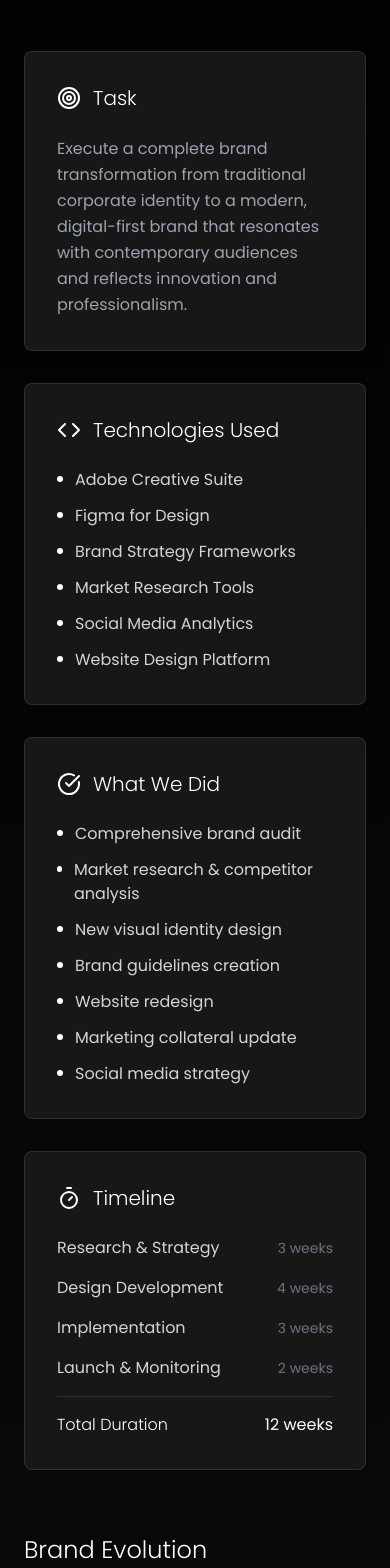
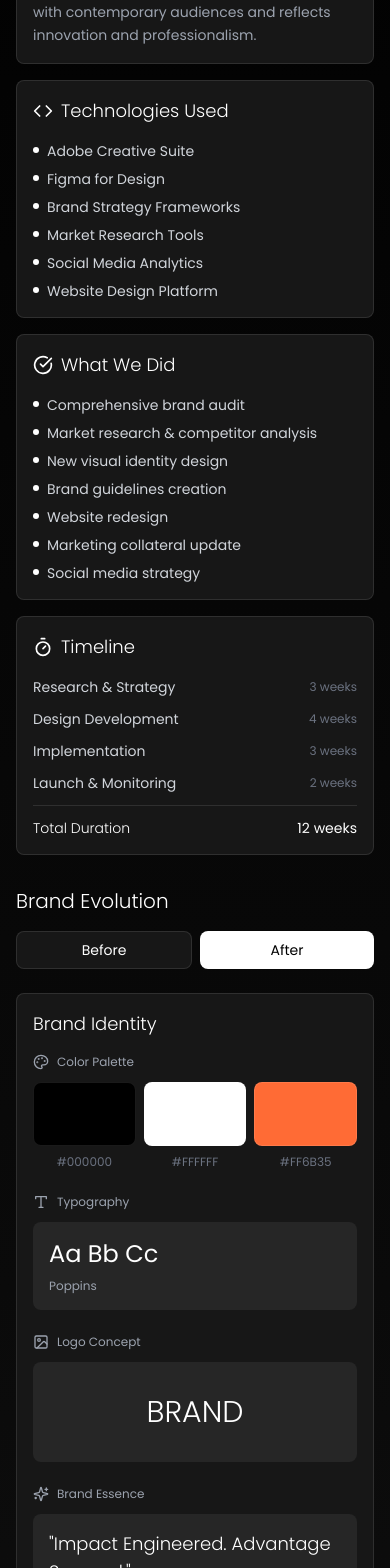
Before and after one commit to MGifensius/Metaseti-Digital-Indonesia, a Next.js app: page /projects/brand-transformation in a window 390 px wide. Shown: the part 432-2000 px from the top of the page. Built offline with nearby package versions, Linux system fonts and the light colour scheme.

Commit message:
Update page.tsx

```diff
--- a/src/app/projects/brand-transformation/page.tsx
+++ b/src/app/projects/brand-transformation/page.tsx
@@ -74,76 +74,75 @@ export default function BrandTransformation() {
     <div className="min-h-screen bg-gradient-to-b from-black via-neutral-950 to-neutral-900">
       {/* Header */}
       <div className="border-b border-white/10 bg-black/50 backdrop-blur-sm sticky top-0 z-50">
-        <div className="mx-auto max-w-7xl px-6 py-4 flex items-center justify-between">
+        <div className="mx-auto max-w-7xl px-4 sm:px-6 py-3 sm:py-4 flex items-center justify-between">
           <button
             onClick={handleBackToProjects}
             className="flex items-center gap-2 text-gray-400 hover:text-white transition-colors"
           >
-            <ArrowLeft className="h-5 w-5" />
-            <span>Back to Projects</span>
+            <ArrowLeft className="h-4 w-4 sm:h-5 sm:w-5" />
+            <span className="text-sm sm:text-base">Back to Projects</span>
           </button>
-          <h1 className="text-xl font-light text-white">Brand Transformation</h1>
         </div>
       </div>
 
       {/* Main Content */}
-      <div className="mx-auto max-w-7xl px-6 py-16">
+      <div className="mx-auto max-w-7xl px-4 sm:px-6 py-8 sm:py-12 md:py-16">
         {/* Project Overview */}
-        <div className="mb-16">
-          <p className="text-sm uppercase tracking-wider text-gray-500 mb-3">
+        <div className="mb-8 sm:mb-12 md:mb-16">
+          <p className="text-xs sm:text-sm uppercase tracking-wider text-gray-500 mb-2 sm:mb-3">
             Case Study
           </p>
-          <h2 className="text-4xl font-light mb-6 text-white">
+          <h2 className="text-2xl sm:text-3xl md:text-4xl font-light mb-4 sm:mb-6 text-white">
             Complete Brand Transformation
           </h2>
-          <p className="text-gray-400 leading-relaxed max-w-3xl">
+          <p className="text-sm sm:text-base text-gray-400 leading-relaxed max-w-3xl">
             A strategic rebranding project that modernized a traditional business identity,
             resulting in a 300% increase in market visibility and significantly improved brand perception.
           </p>
         </div>
 
         {/* Project Details Grid */}
-        <div className="grid md:grid-cols-2 gap-8 mb-16">
+        <div className="grid sm:grid-cols-2 gap-4 sm:gap-6 md:gap-8 mb-8 sm:mb-12 md:mb-16">
           {projectDetails.map((detail, index) => (
             <motion.div
               key={index}
               initial={{ opacity: 0, y: 20 }}
               animate={{ opacity: 1, y: 0 }}
               transition={{ delay: index * 0.1 }}
-              className="bg-neutral-900 border border-white/10 rounded-lg p-8"
+              className="bg-neutral-900 border border-white/10 rounded-lg p-4 sm:p-6 md:p-8"
             >
-              <div className="flex items-center gap-3 mb-6">
-                <detail.icon className="h-6 w-6 text-white" />
-                <h3 className="text-xl font-light text-white">{detail.title}</h3>
+              <div className="flex items-center gap-2 sm:gap-3 mb-4 sm:mb-6">
+                <detail.icon className="h-5 w-5 sm:h-6 sm:w-6 text-white" />
+                <h3 className="text-lg sm:text-xl font-light text-white">{detail.title}</h3>
               </div>
 
               {detail.description && (
-                <p className="text-gray-400 leading-relaxed">{detail.description}</p>
+                <p className="text-sm sm:text-base text-gray-400 leading-relaxed">{detail.description}</p>
               )}
 
               {detail.items && (
-                <ul className="space-y-3">
+                <ul className="space-y-2 sm:space-y-3">
                   {detail.items.map((item, i) => (
-                    <li key={i} className="flex items-start gap-3">
-                      <div className="h-1.5 w-1.5 rounded-full bg-white mt-2" />
-                      <span className="text-gray-300">{item}</span>
+                    <li key={i} className="flex items-start gap-2 sm:gap-3">
+                      <div className="h-1.5 w-1.5 rounded-full bg-white mt-1.5 sm:mt-2 flex-shrink-0" />
+                      <span className="text-sm sm:text-base text-gray-300">{item}</span>
                     </li>
                   ))}
                 </ul>
               )}
 
               {detail.phases && (
-                <div className="space-y-4">
+                <div className="space-y-3 sm:space-y-4">
                   {detail.phases.map((phase, i) => (
-                    <div key={i} className="flex items-center justify-between">
-                      <span className="text-gray-300">{phase.phase}</span>
-                      <span className="text-gray-500 text-sm">{phase.duration}</span>
+                    <div key={i} className="flex items-center justify-between gap-2">
+                      <span className="text-sm sm:text-base text-gray-300">{phase.phase}</span>
+                      <span className="text-gray-500 text-xs sm:text-sm whitespace-nowrap">{phase.duration}</span>
                     </div>
                   ))}
-                  <div className="pt-4 border-t border-white/10">
+                  <div className="pt-3 sm:pt-4 border-t border-white/10">
                     <div className="flex items-center justify-between">
-                      <span className="text-white font-light">Total Duration</span>
-                      <span className="text-white">12 weeks</span>
+                      <span className="text-sm sm:text-base text-white font-light">Total Duration</span>
+                      <span className="text-sm sm:text-base text-white">12 weeks</span>
                     </div>
                   </div>
                 </div>
@@ -153,14 +152,14 @@ export default function BrandTransformation() {
         </div>
 
         {/* Before/After Section */}
-        <div className="mb-12">
-          <h3 className="text-2xl font-light text-white mb-8">Brand Evolution</h3>
+        <div className="mb-8 sm:mb-12">
+          <h3 className="text-xl sm:text-2xl font-light text-white mb-4 sm:mb-6 md:mb-8">Brand Evolution</h3>
 
           {/* Before/After Toggle */}
-          <div className="flex gap-4 mb-8">
+          <div className="flex gap-2 sm:gap-4 mb-6 sm:mb-8">
             <button
               onClick={() => setActiveTab("before")}
-              className={`px-8 py-3 rounded-lg transition-colors ${
+              className={`flex-1 sm:flex-none px-4 sm:px-8 py-2 sm:py-3 rounded-lg transition-colors text-sm sm:text-base ${
                 activeTab === "before"
                   ? "bg-white text-black"
                   : "bg-neutral-900 text-white border border-white/10 hover:bg-neutral-800"
@@ -170,7 +169,7 @@ export default function BrandTransformation() {
             </button>
             <button
               onClick={() => setActiveTab("after")}
-              className={`px-8 py-3 rounded-lg transition-colors ${
+              className={`flex-1 sm:flex-none px-4 sm:px-8 py-2 sm:py-3 rounded-lg transition-colors text-sm sm:text-base ${
                 activeTab === "after"
                   ? "bg-white text-black"
                   : "bg-neutral-900 text-white border border-white/10 hover:bg-neutral-800"
@@ -185,54 +184,54 @@ export default function BrandTransformation() {
             key={activeTab}
             initial={{ opacity: 0, y: 20 }}
             animate={{ opacity: 1, y: 0 }}
-            className="bg-neutral-900 border border-white/10 rounded-lg p-12"
+            className="bg-neutral-900 border border-white/10 rounded-lg p-4 sm:p-8 md:p-12"
           >
-            <div className="grid lg:grid-cols-2 gap-12">
+            <div className="grid lg:grid-cols-2 gap-6 sm:gap-8 md:gap-12">
               {/* Left: Visual Elements */}
               <div>
-                <h4 className="text-xl font-light text-white mb-8">Brand Identity</h4>
+                <h4 className="text-lg sm:text-xl font-light text-white mb-4 sm:mb-6 md:mb-8">Brand Identity</h4>
 
                 {/* Colors */}
-                <div className="mb-8">
-                  <div className="flex items-center gap-2 mb-4">
-                    <Palette className="h-5 w-5 text-gray-400" />
-                    <p className="text-gray-400 text-sm">Color Palette</p>
+                <div className="mb-6 sm:mb-8">
+                  <div className="flex items-center gap-2 mb-3 sm:mb-4">
+                    <Palette className="h-4 w-4 sm:h-5 sm:w-5 text-gray-400" />
+                    <p className="text-gray-400 text-xs sm:text-sm">Color Palette</p>
                   </div>
-                  <div className="flex gap-4">
+                  <div className="flex gap-2 sm:gap-4">
                     {current.colors.map((color, index) => (
-                      <div key={index} className="text-center">
+                      <div key={index} className="text-center flex-1">
                         <div
-                          className="h-20 w-20 rounded-lg mb-2 border border-white/10"
+                          className="h-16 sm:h-20 w-full rounded-lg mb-2 border border-white/10"
                           style={{ backgroundColor: color }}
                         />
-                        <p className="text-xs text-gray-500">{color}</p>
+                        <p className="text-xs text-gray-500 break-all">{color}</p>
                       </div>
                     ))}
                   </div>
                 </div>
 
                 {/* Typography */}
-                <div className="mb-8">
-                  <div className="flex items-center gap-2 mb-4">
-                    <Type className="h-5 w-5 text-gray-400" />
-                    <p className="text-gray-400 text-sm">Typography</p>
+                <div className="mb-6 sm:mb-8">
+                  <div className="flex items-center gap-2 mb-3 sm:mb-4">
+                    <Type className="h-4 w-4 sm:h-5 sm:w-5 text-gray-400" />
+                    <p className="text-gray-400 text-xs sm:text-sm">Typography</p>
                   </div>
-                  <div className="bg-neutral-800 rounded-lg p-6">
-                    <p className="text-4xl text-white mb-2" style={{ fontFamily: current.font }}>
+                  <div className="bg-neutral-800 rounded-lg p-4 sm:p-6">
+                    <p className="text-2xl sm:text-3xl md:text-4xl text-white mb-2" style={{ fontFamily: current.font }}>
                       Aa Bb Cc
                     </p>
-                    <p className="text-sm text-gray-400">{current.font}</p>
+                    <p className="text-xs sm:text-sm text-gray-400">{current.font}</p>
                   </div>
                 </div>
 
                 {/* Logo Area */}
                 <div>
-                  <div className="flex items-center gap-2 mb-4">
-                    <ImageIcon className="h-5 w-5 text-gray-400" />
-                    <p className="text-gray-400 text-sm">Logo Concept</p>
+                  <div className="flex items-center gap-2 mb-3 sm:mb-4">
+                    <ImageIcon className="h-4 w-4 sm:h-5 sm:w-5 text-gray-400" />
+                    <p className="text-gray-400 text-xs sm:text-sm">Logo Concept</p>
                   </div>
-                  <div className="bg-neutral-800 rounded-lg p-12 flex items-center justify-center">
-                    <p className="text-6xl font-light text-white" style={{ fontFamily: current.font }}>
+                  <div className="bg-neutral-800 rounded-lg p-8 sm:p-12 flex items-center justify-center">
+                    <p className="text-3xl sm:text-5xl md:text-6xl font-light text-white" style={{ fontFamily: current.font }}>
                       BRAND
                     </p>
                   </div>
@@ -241,16 +240,16 @@ export default function BrandTransformation() {
 
               {/* Right: Description & Applications */}
               <div>
-                <div className="mb-8">
-                  <div className="flex items-center gap-2 mb-4">
-                    <Sparkles className="h-5 w-5 text-gray-400" />
-                    <p className="text-gray-400 text-sm">Brand Essence</p>
+                <div className="mb-6 sm:mb-8">
+                  <div className="flex items-center gap-2 mb-3 sm:mb-4">
+                    <Sparkles className="h-4 w-4 sm:h-5 sm:w-5 text-gray-400" />
+                    <p className="text-gray-400 text-xs sm:text-sm">Brand Essence</p>
                   </div>
-                  <div className="bg-neutral-800 rounded-lg p-8">
-                    <p className="text-2xl font-light text-white mb-4" style={{ fontFamily: current.font }}>
+                  <div className="bg-neutral-800 rounded-lg p-4 sm:p-6 md:p-8">
+                    <p className="text-lg sm:text-xl md:text-2xl font-light text-white mb-3 sm:mb-4" style={{ fontFamily: current.font }}>
                       "{current.tagline}"
                     </p>
-                    <p className="text-gray-400 leading-relaxed">
+                    <p className="text-sm sm:text-base text-gray-400 leading-relaxed">
                       {current.description}
                     </p>
                   </div>
@@ -258,23 +257,23 @@ export default function BrandTransformation() {
 
                 {/* Application Examples */}
                 <div>
-                  <p className="text-gray-400 text-sm mb-4">Brand Applications</p>
-                  <div className="space-y-4">
-                    <div className="bg-neutral-800 rounded-lg p-6">
-                      <p className="text-white font-light mb-2">Business Card</p>
-                      <div className="h-32 rounded border border-white/10"
+                  <p className="text-gray-400 text-xs sm:text-sm mb-3 sm:mb-4">Brand Applications</p>
+                  <div className="space-y-3 sm:space-y-4">
+                    <div className="bg-neutral-800 rounded-lg p-4 sm:p-6">
+                      <p className="text-sm sm:text-base text-white font-light mb-2">Business Card</p>
+                      <div className="h-24 sm:h-32 rounded border border-white/10"
                            style={{
                              background: `linear-gradient(135deg, ${current.colors[0]} 0%, ${current.colors[1]} 100%)`
                            }}>
                       </div>
                     </div>
-                    <div className="bg-neutral-800 rounded-lg p-6">
-                      <p className="text-white font-light mb-2">Website Header</p>
-                      <div className="h-24 rounded border border-white/10 flex items-center justify-center"
+                    <div className="bg-neutral-800 rounded-lg p-4 sm:p-6">
+                      <p className="text-sm sm:text-base text-white font-light mb-2">Website Header</p>
+                      <div className="h-20 sm:h-24 rounded border border-white/10 flex items-center justify-center px-4"
                            style={{
                              background: `linear-gradient(90deg, ${current.colors[0]} 0%, ${current.colors[2]} 100%)`
                            }}>
-                        <p className="text-white text-xl font-light" style={{ fontFamily: current.font }}>
+                        <p className="text-sm sm:text-lg md:text-xl text-white font-light text-center" style={{ fontFamily: current.font }}>
                           {current.tagline.split('.')[0]}
                         </p>
                       </div>
@@ -288,32 +287,32 @@ export default function BrandTransformation() {
 
         {/* Impact Metrics */}
         <div>
-          <h3 className="text-2xl font-light text-white mb-8">Transformation Impact</h3>
-          <div className="grid md:grid-cols-2 lg:grid-cols-4 gap-6">
+          <h3 className="text-xl sm:text-2xl font-light text-white mb-4 sm:mb-6 md:mb-8">Transformation Impact</h3>
+          <div className="grid grid-cols-1 sm:grid-cols-2 lg:grid-cols-4 gap-4 sm:gap-6">
             {metrics.map((metric, index) => (
               <motion.div
                 key={index}
                 initial={{ opacity: 0, y: 20 }}
                 animate={{ opacity: 1, y: 0 }}
                 transition={{ delay: index * 0.1 }}
-                className="bg-neutral-900 border border-white/10 rounded-lg p-6"
+                className="bg-neutral-900 border border-white/10 rounded-lg p-4 sm:p-6"
               >
-                <p className="text-gray-400 text-sm mb-4">{metric.label}</p>
+                <p className="text-gray-400 text-xs sm:text-sm mb-3 sm:mb-4">{metric.label}</p>
                 <div className="space-y-2">
                   <div>
                     <p className="text-xs text-gray-500 mb-1">Before</p>
-                    <p className="text-xl text-gray-600">
+                    <p className="text-lg sm:text-xl text-gray-600">
                       {metric.before.toLocaleString()}{metric.unit}
                     </p>
                   </div>
                   <div>
                     <p className="text-xs text-gray-500 mb-1">After</p>
-                    <p className="text-3xl font-light text-white">
+                    <p className="text-2xl sm:text-3xl font-light text-white">
                       {metric.after.toLocaleString()}{metric.unit}
                     </p>
                   </div>
                   <div className="pt-2 border-t border-white/10">
-                    <p className="text-sm text-green-400">
+                    <p className="text-xs sm:text-sm text-green-400">
                       +{Math.round(((metric.after - metric.before) / metric.before) * 100)}% increase
                     </p>
                   </div>
```
